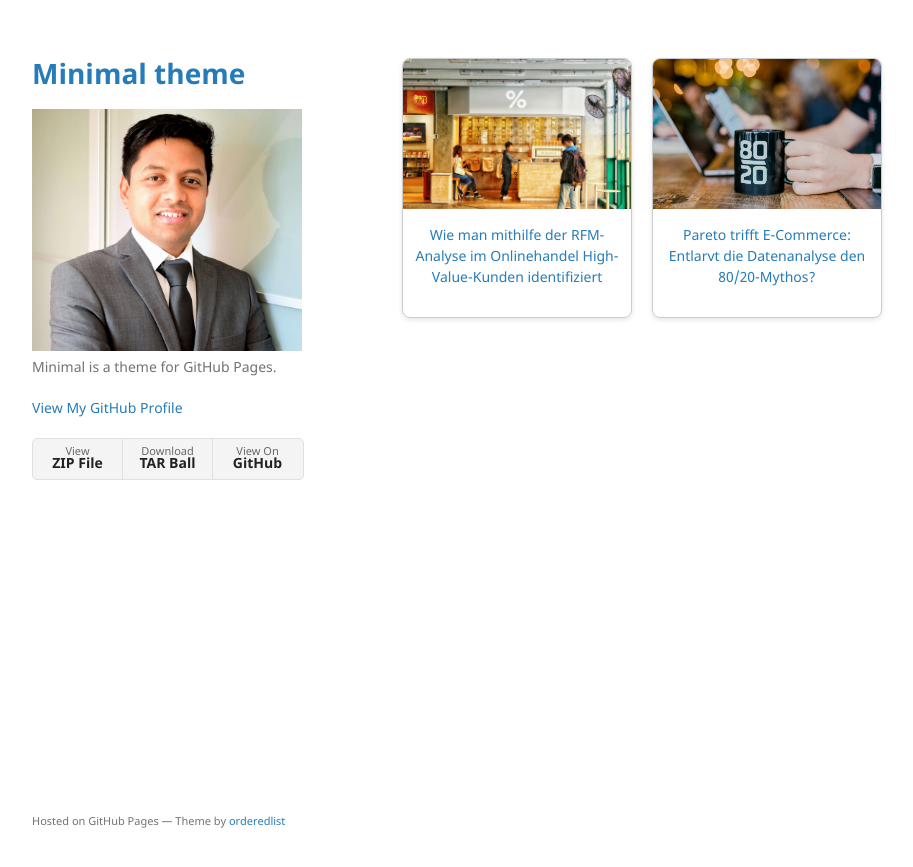
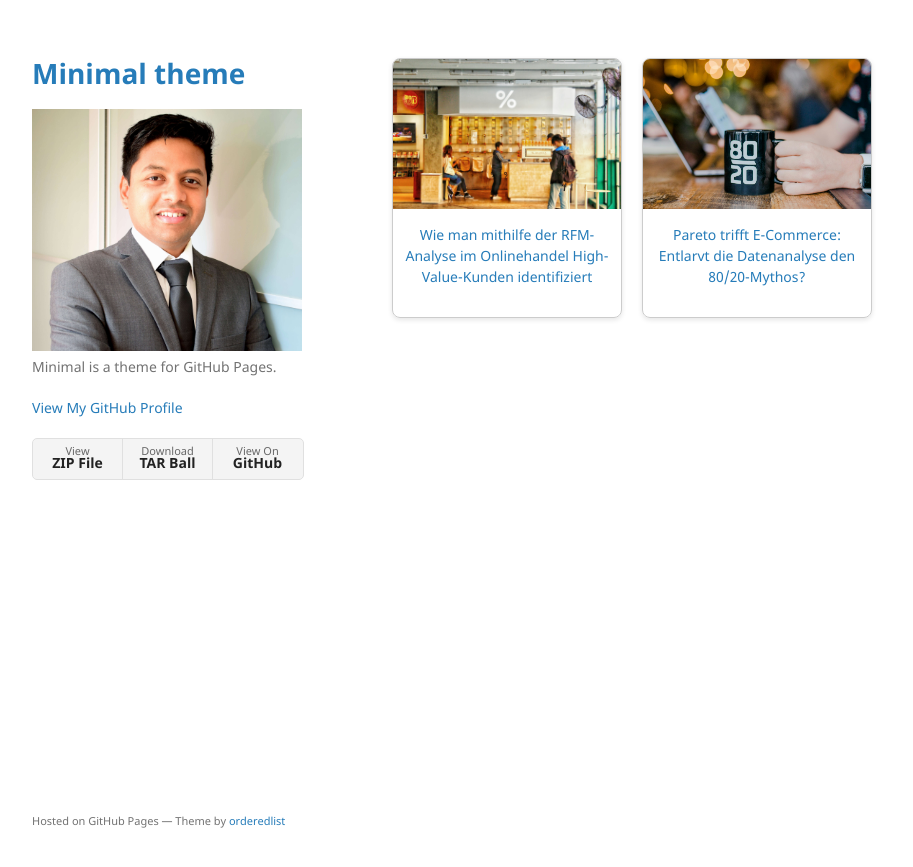
Before and after one commit to sridhar-portfolio/sridhar-portfolio.github.io, a Jekyll site: the page built from docs/projects.md, in a window 1280 px wide. Shown: the top 867 px of the page, without its empty margins (178-1091 px from the left). Built offline with Jekyll 4.4.1, drawn with Linux system fonts in a browser that asks for light colours; our own code applies the rules of GitHub Pages for plain Markdown files.

Commit message:
Update projects.md

```diff
--- a/docs/projects.md
+++ b/docs/projects.md
@@ -1,6 +1,6 @@
 
 
-<div style="display: flex; flex-wrap: wrap; gap: 20px; justify-content: center;">
+<div style="display: flex; flex-wrap: wrap; gap: 20px; justify-content: left;">
 
   <div style="flex: 0 0 calc(50% - 20px); box-sizing: border-box; border: 1px solid #ccc; border-radius: 8px; overflow: hidden; box-shadow: 0 2px 5px rgba(0,0,0,0.1);">
     <a href="rfm_1.html">
```
